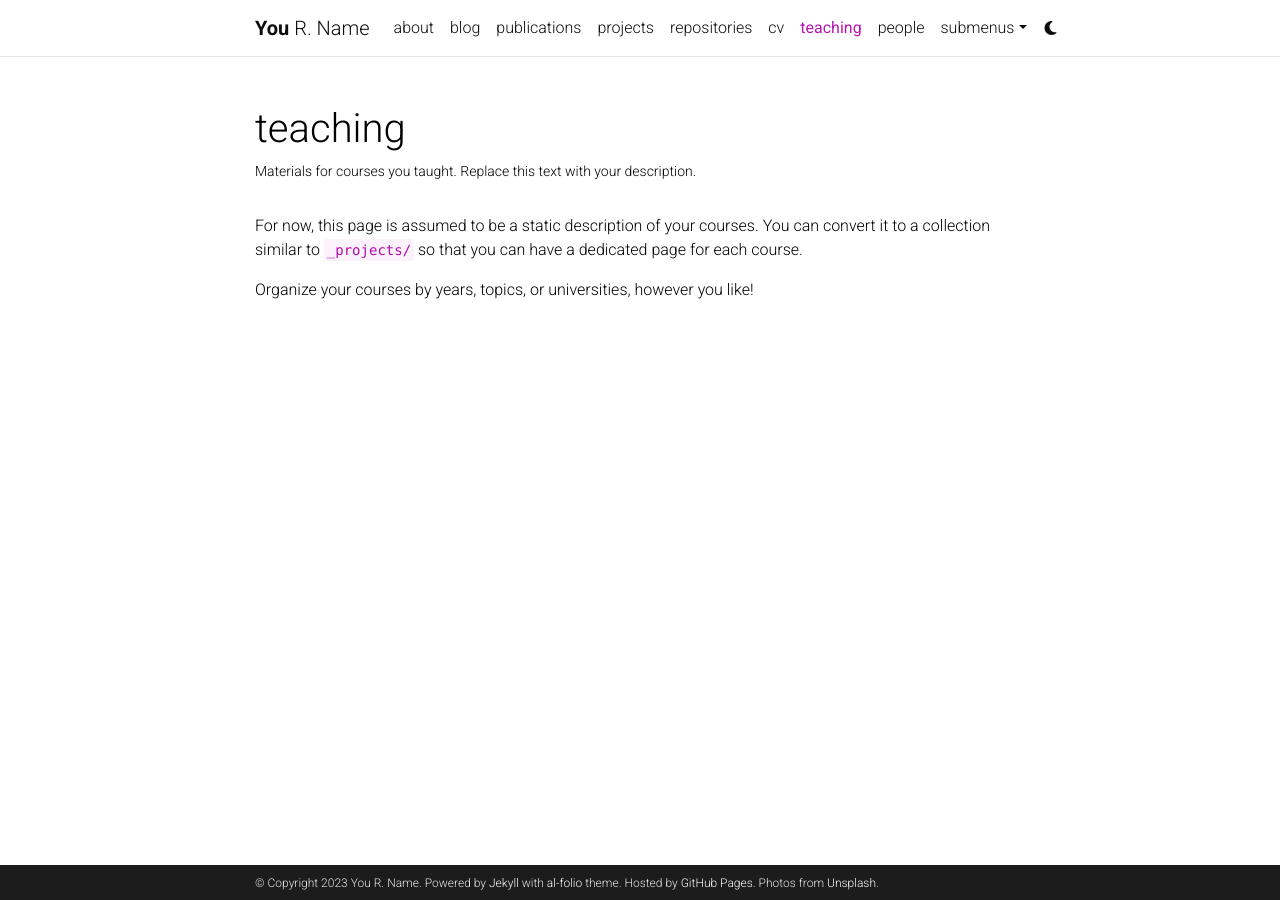
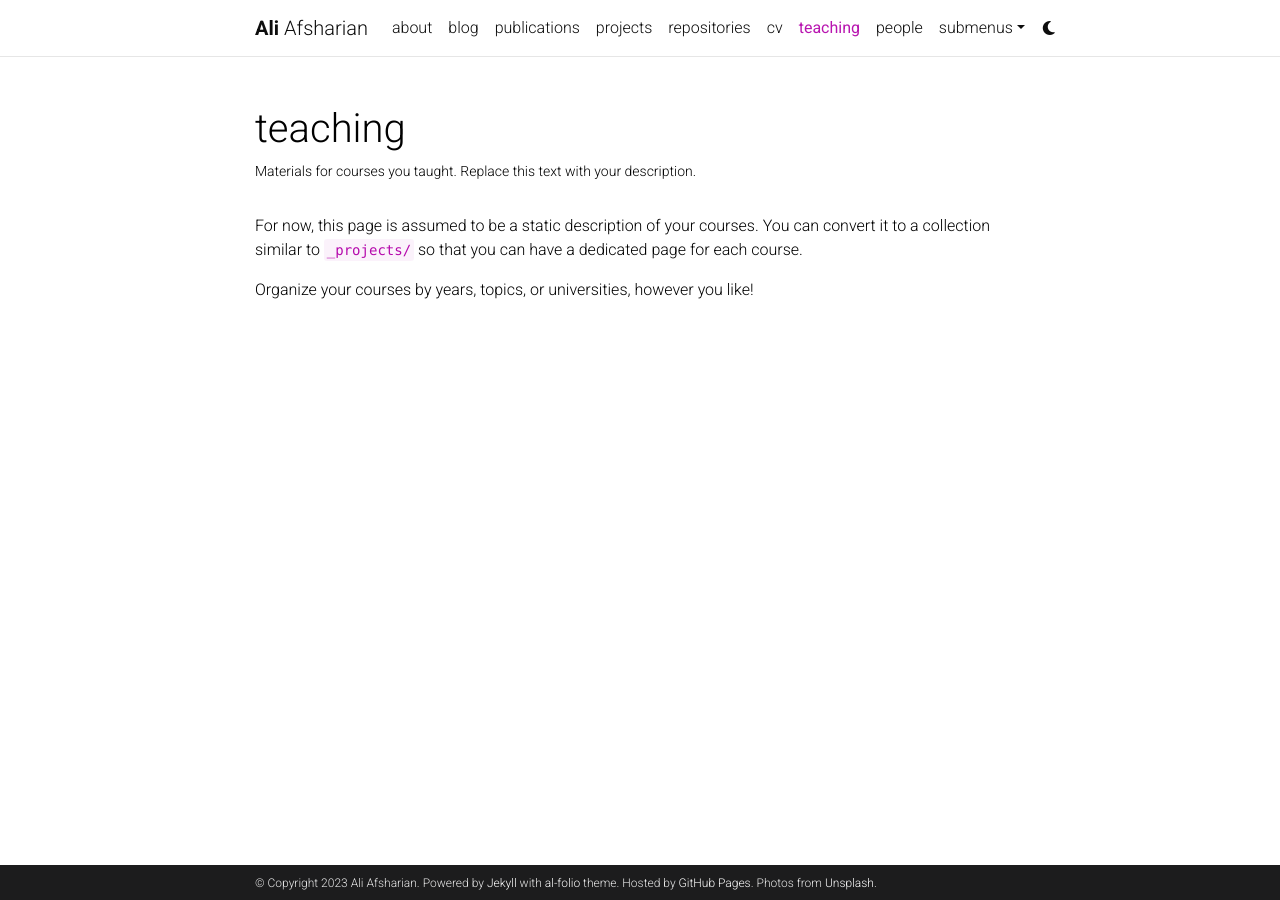
Before and after one commit to AliAfs/AliAfs.github.io, a Jekyll site: the page built from _pages/teaching.md, in a window 1280 px wide. Built offline with Jekyll 4.4.1, drawn with Linux system fonts in a browser that asks for light colours; comment, search, counter and statistics services are not loaded; a style sheet for code colours, icons or effects is not loaded.

```diff
--- a/_config.yml
+++ b/_config.yml
@@ -3,10 +3,10 @@
 # -----------------------------------------------------------------------------
 
 title: blank # the website title (if blank, full name will be used instead)
-first_name: You
-middle_name: R.
-last_name: Name
-email: you@example.com
+first_name: Ali
+middle_name:
+last_name: Afsharian
+email: aliafsharian@hotmail.com
 description: > # the ">" symbol means to ignore newlines until "footer_text:"
   A simple, whitespace theme for academics. Based on [*folio](https://github.com/bogoli/-folio) design.
 footer_text: >
@@ -18,8 +18,8 @@ keywords: jekyll, jekyll-theme, academic-website, portfolio-website  # add your
 lang: en # the language of your site (for example: en, fr, cn, ru, etc.)
 icon: ⚛️  # the emoji used as the favicon (alternatively, provide image name in /assets/img/)
 
-url: https://alshedivat.github.io # the base hostname & protocol for your site
-baseurl: /al-folio # the subpath of your site, e.g. /blog/
+url: https://AliAfs.github.io # the base hostname & protocol for your site
+baseurl:  # the subpath of your site, e.g. /blog/
 last_updated: false # set to true if you want to display last updated in the footer
 impressum_path:  # set to path to include impressum link in the footer, use the same path as permalink in a page, helps to conform with EU GDPR
 
@@ -67,7 +67,7 @@ og_image: # The site-wide (default for all links) Open Graph preview image
 # Social integration
 # -----------------------------------------------------------------------------
 
-github_username: # your GitHub user name
+github_username: AliAfs # your GitHub user name
 gitlab_username: # your GitLab user name
 twitter_username: # your Twitter handle
 mastodon_username: # your mastodon instance+username in the format instance.tld/@username
```
Also changed, not shown: _pages/about.md (+1 -0 lines).
